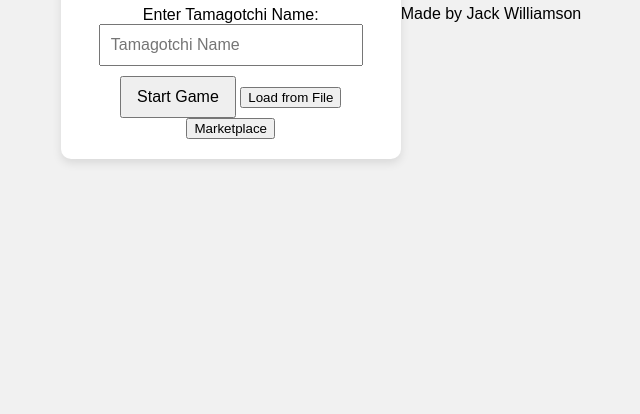
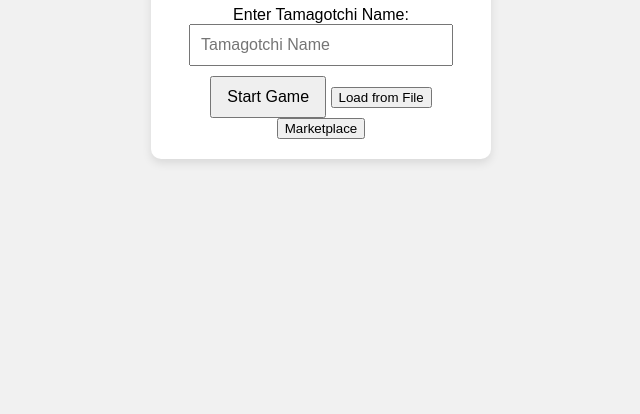
Before and after one commit to Balloonmagic/tamogotchiwebapp, a plain HTML site: page index.html in a window 1280 px wide. Shown: the part 386-800 px from the top of the page, without its empty margins (319-959 px from the left). Drawn offline with Linux system fonts and the light colour scheme.

Commit message:
Update index.html

```diff
--- a/index.html
+++ b/index.html
@@ -47,6 +47,5 @@
     <script src="script.js"></script>
     <script src="save_load.js"></script>
 <br>
-<p>Made by Jack Williamson</p>
 </body>
 </html>
```
